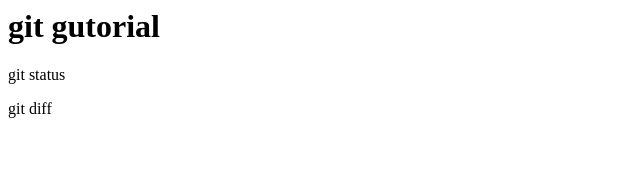
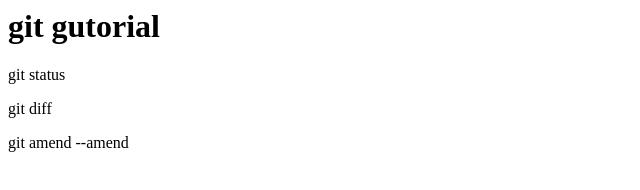
Before and after one commit to holmes64/git_again_bak, a plain HTML site: page index.html in a window 1280 px wide. Shown: the whole page, without its empty margins (0-640 px from the left). Drawn offline with Linux system fonts and the light colour scheme.

Commit message:
git commit --amend

```diff
--- a/index.html
+++ b/index.html
@@ -1,3 +1,4 @@
 <h1>git gutorial</h1>
 <p>git status</p>
 <p>git diff</p>
+<p>git amend  --amend</p>
```
